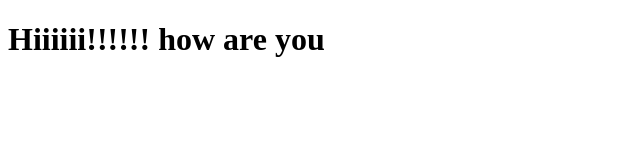
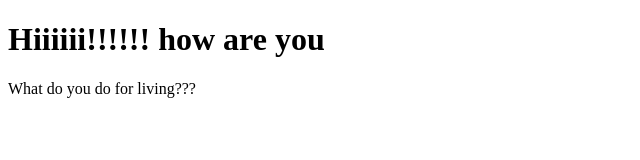
Before and after one commit to cracker2004/localRepo, a plain HTML site: page index.html in a window 1280 px wide. Shown: the whole page, without its empty margins (0-640 px from the left). Drawn offline with Linux system fonts and the light colour scheme.

Commit message:
Update index.html

```diff
--- a/index.html
+++ b/index.html
@@ -7,5 +7,6 @@
 </head>
 <body>
     <h1>Hiiiiii!!!!!! how are you</h1>
+    <p> What do you do for living??? </p>
 </body>
 </html>
```
